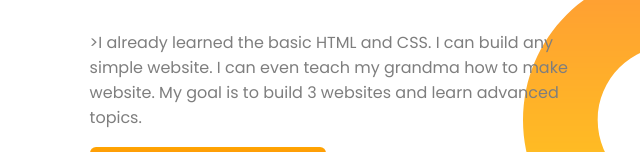
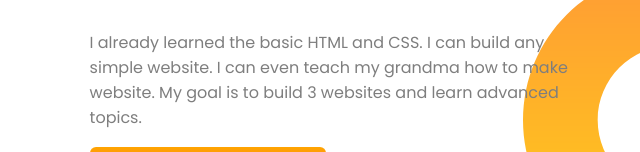
Before and after one commit to majharul-web/developer-portfolio, a plain HTML site: page index.html in a window 1280 px wide. Shown: the part 800-952 px from the top of the page, 640-1280 px from the left. Drawn offline with Linux system fonts and the light colour scheme.

Commit message:
another change

```diff
--- a/index.html
+++ b/index.html
@@ -80,7 +80,7 @@
         <h3>Expert Front End Developer</h3>
         <p class="dream-p">
 
-            >I already learned the basic HTML and CSS. I can build any simple website. I can even teach my
+            I already learned the basic HTML and CSS. I can build any simple website. I can even teach my
             grandma how to make website. My goal is to build 3 websites and learn advanced topics.
 
         </p>
```
